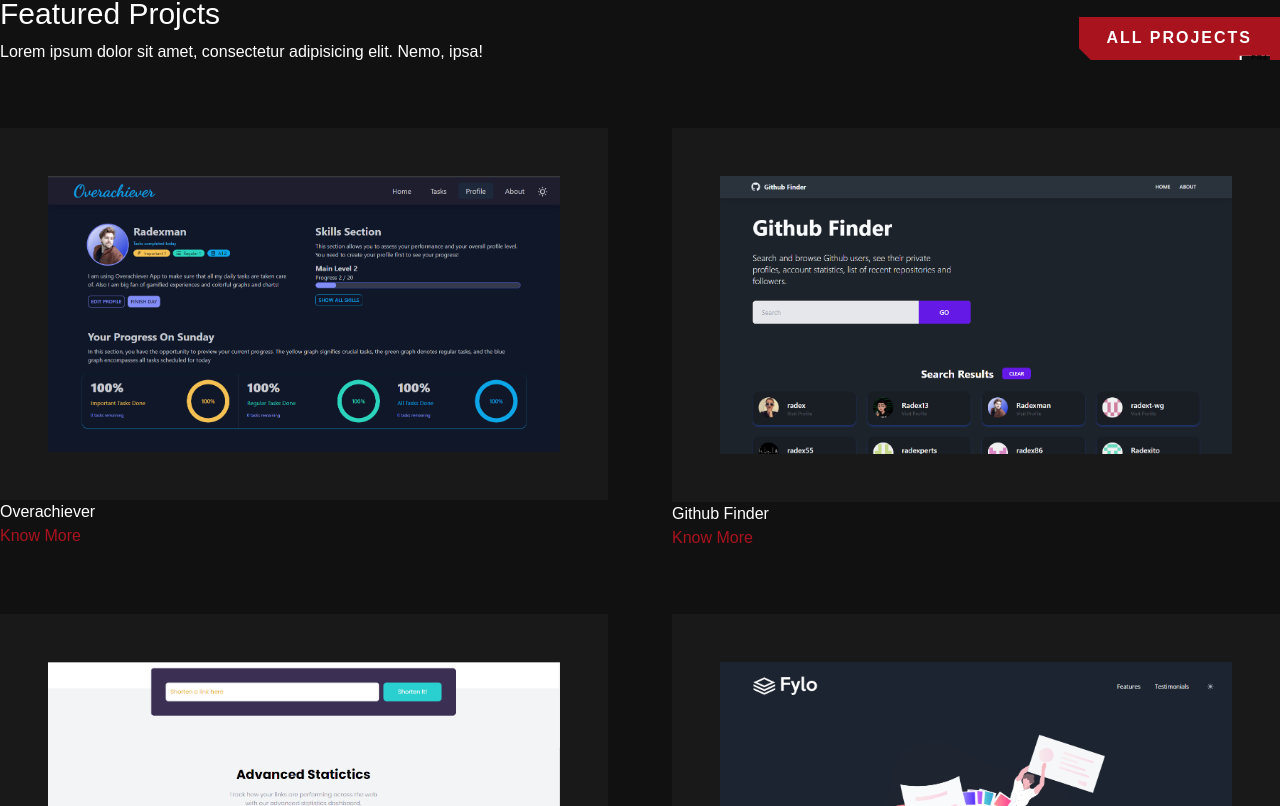
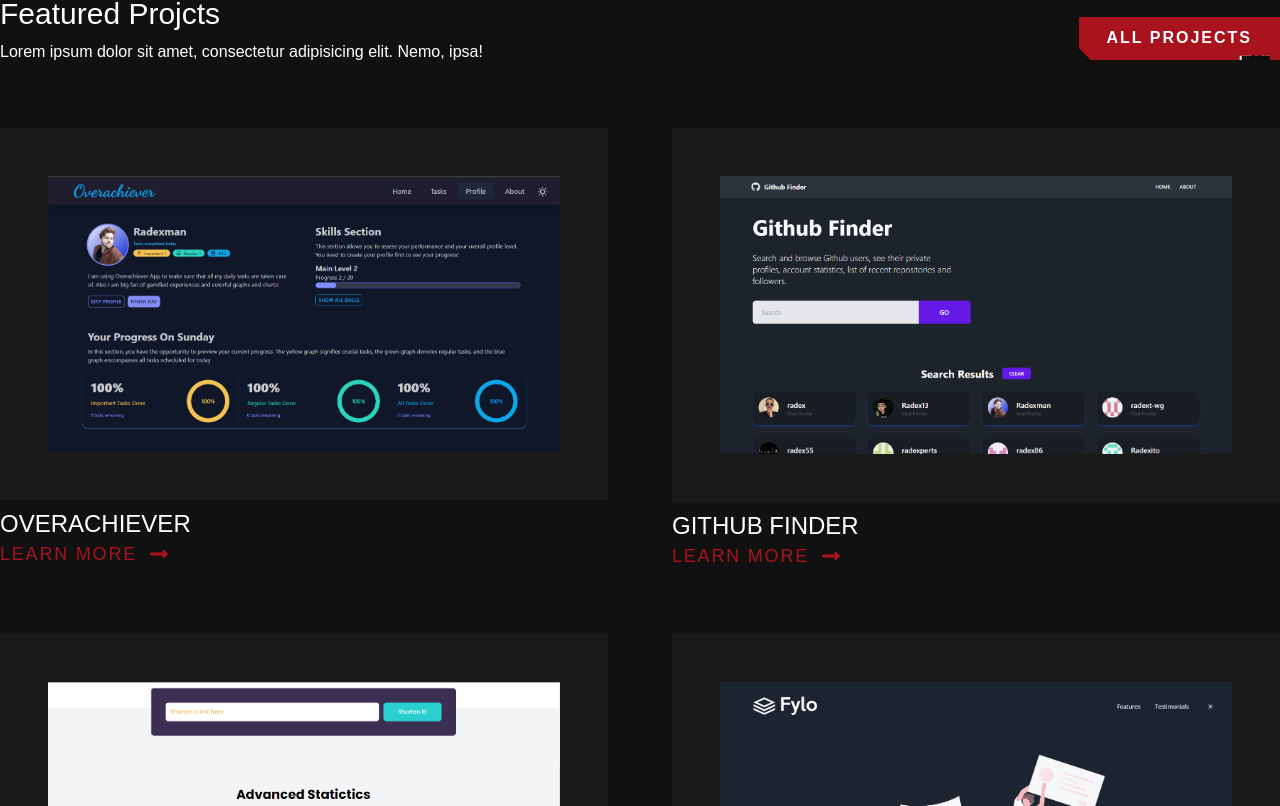
Before and after one commit to Radexman/cyber-portfolio-v3, a React (Vite) app: page / in a window 1280 px wide. Shown: the part 1434-2240 px from the top of the page. Built offline with nearby package versions, Linux system fonts and the light colour scheme; a web font is replaced by a local one.

Commit message:
Mobile Layout Improvements

```diff
--- a/src/ProjectDisplay.tsx
+++ b/src/ProjectDisplay.tsx
@@ -14,7 +14,9 @@
     <div className="text-black">
       <h1>{resourceName}</h1>
       <p>{resourceDetails}</p>
-      <img src={resourceImage} alt="" />
+      <div className="max-w-sm">
+        <img src={resourceImage} alt="" />
+      </div>
     </div>
   );
 }
--- a/src/components/Featured/Featured.tsx
+++ b/src/components/Featured/Featured.tsx
@@ -1,4 +1,5 @@
 import { Link } from 'react-router-dom';
+import { FaLongArrowAltRight as Arrow } from 'react-icons/fa';
 import resources from '../../resources';
 
 function Featured() {
@@ -22,14 +23,23 @@
       <div className="mt-16 space-y-2">
         <div className="grid grid-cols-1 place-content-center gap-16 md:grid-cols-2 md:grid-rows-2">
           {resources.map((resource) => (
-            <div key={resource.id}>
-              <div className="bg-accent p-12">
+            <div key={resource.id} className="mx-auto w-[85%] md:w-full">
+              <div className="bg-accent p-4 md:p-12">
                 <img src={resource.imageUrl} alt="" className="h-full w-full" />
               </div>
-              <p className="text-base-100">{resource.name}</p>
-              <Link to={`/${resource.id}`}>
-                <p className="text-secondary">Know More</p>
-              </Link>
+              <div className="mt-2 space-y-2">
+                <p className="text-2xl uppercase text-base-100">{resource.name}</p>
+                <Link to={`/${resource.id}`} className="group">
+                  <div className="flex items-center space-x-3 text-secondary">
+                    <p className="text-lg uppercase tracking-widest text-secondary group-hover:animate-glitch-1">
+                      Learn More
+                    </p>
+                    <span className="group-hover:animate-glitch-4">
+                      <Arrow size={20} />
+                    </span>
+                  </div>
+                </Link>
+              </div>
             </div>
           ))}
         </div>
--- a/src/components/Perks/Perks.tsx
+++ b/src/components/Perks/Perks.tsx
@@ -24,7 +24,7 @@
               </p>
               <Link to="/about" className="group">
                 <div className="flex items-center space-x-3 text-secondary-content">
-                  <p className="text-lg font-bold uppercase tracking-widest">Know More</p>
+                  <p className="text-lg uppercase tracking-widest">Know More</p>
                   <span className="group-hover:animate-glitch-4">
                     <Arrow size={20} />
                   </span>
```
